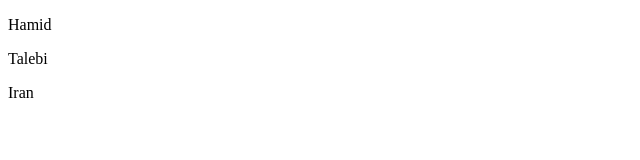
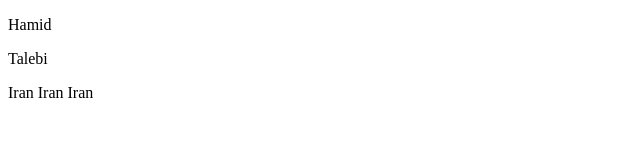
Before and after one commit to talebihamid/gitCourse, a plain HTML site: page index.html in a window 1280 px wide. Shown: the full height of the page, 0-640 px from the left. Drawn offline with Linux system fonts and the light colour scheme.

Commit message:
sdfsdfsdf

```diff
--- a/index.html
+++ b/index.html
@@ -8,6 +8,8 @@
     <p>Hamid</p>
     <p>Talebi</p>
     <span>Iran</span>
+    <span>Iran</span>
+    <span>Iran</span>
 </head>
 <body>
 
```
